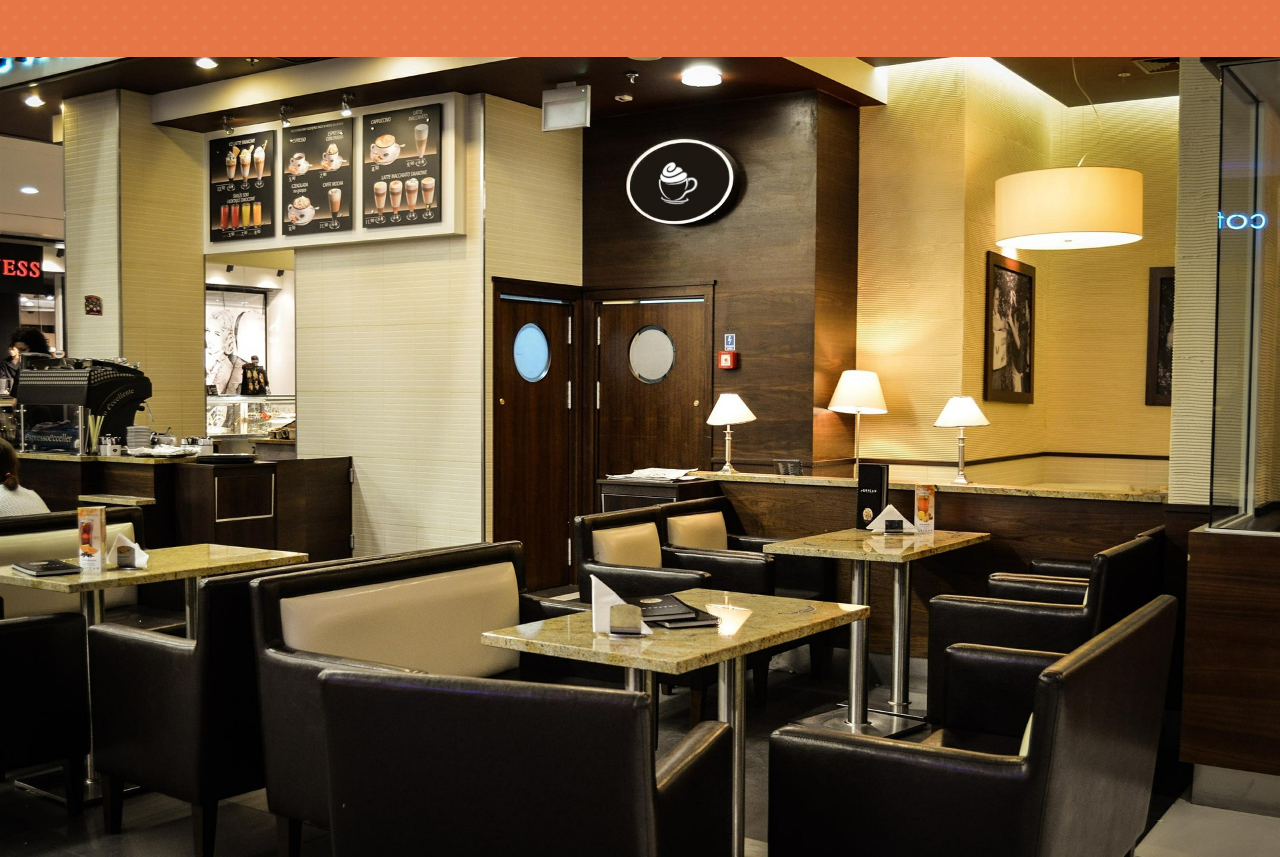
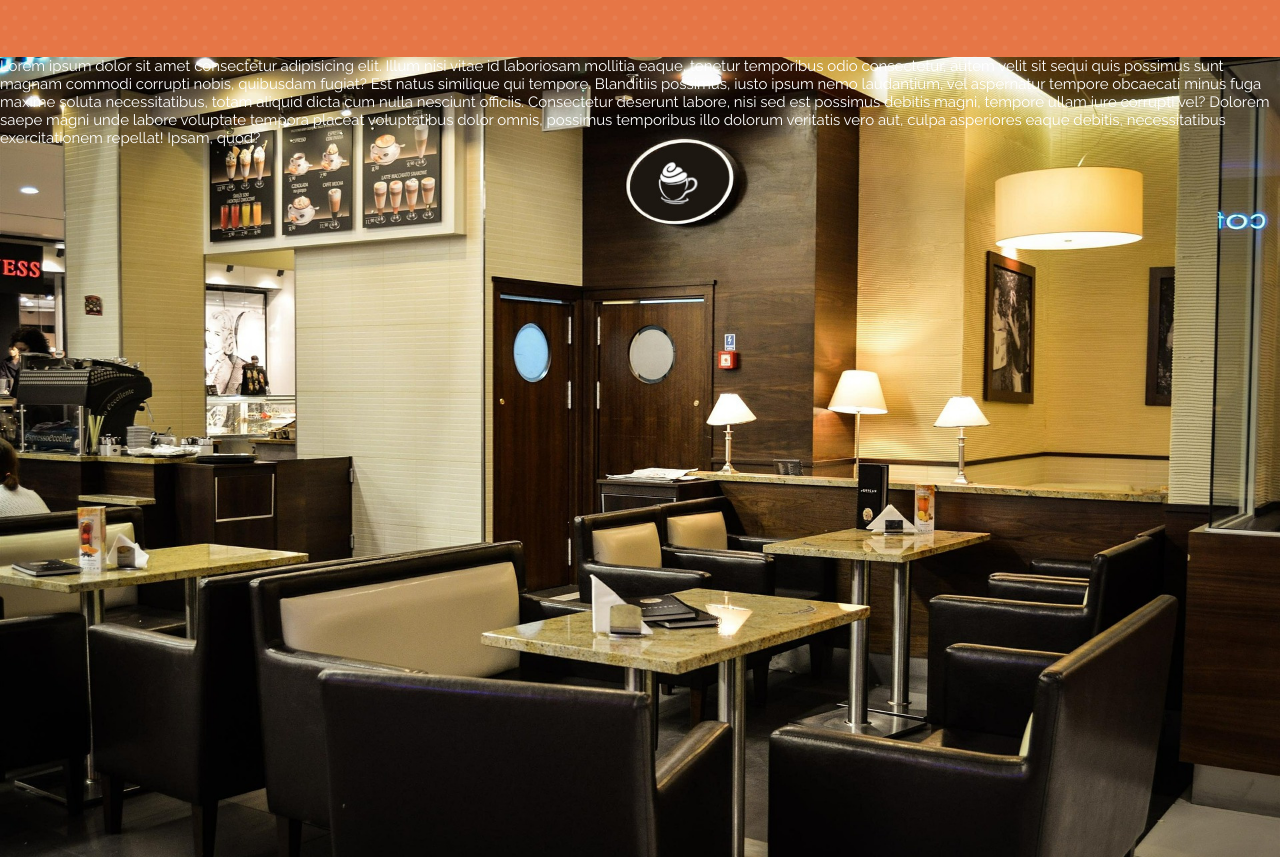
Before and after one commit to ivze/cafelora, a website built with webpack: page src/index.html in a window 1280 px wide. Shown: the part 1017-1874 px from the top of the page. Built offline with nearby package versions, Linux system fonts and the light colour scheme.

Commit message:
adjustmen

```diff
--- a/src/index.html
+++ b/src/index.html
@@ -76,7 +76,21 @@
       </div>
     </section>
 
-    <section id="galerie" class="gallery"></section>
+    <section id="galerie" class="gallery">
+      <p class="odstavecVGalerii">
+        Lorem ipsum dolor sit amet consectetur adipisicing elit. Illum nisi
+        vitae id laboriosam mollitia eaque, tenetur temporibus odio consectetur,
+        autem velit sit sequi quis possimus sunt magnam commodi corrupti nobis,
+        quibusdam fugiat? Est natus similique qui tempore. Blanditiis possimus,
+        iusto ipsum nemo laudantium, vel aspernatur tempore obcaecati minus fuga
+        maxime soluta necessitatibus, totam aliquid dicta cum nulla nesciunt
+        officiis. Consectetur deserunt labore, nisi sed est possimus debitis
+        magni, tempore ullam iure corrupti vel? Dolorem saepe magni unde labore
+        voluptate tempora placeat voluptatibus dolor omnis, possimus temporibus
+        illo dolorum veritatis vero aut, culpa asperiores eaque debitis,
+        necessitatibus exercitationem repellat! Ipsam, quod?
+      </p>
+    </section>
 
     <section id="kontakt">
       <div class="container">
--- a/src/style.css
+++ b/src/style.css
@@ -302,3 +302,6 @@ nav a:hover {
     display: none;
   }
 }
+.odstavecVGalerii {
+  padding: 50;
+}
```
